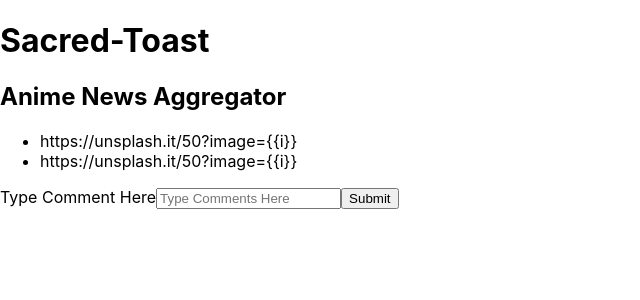
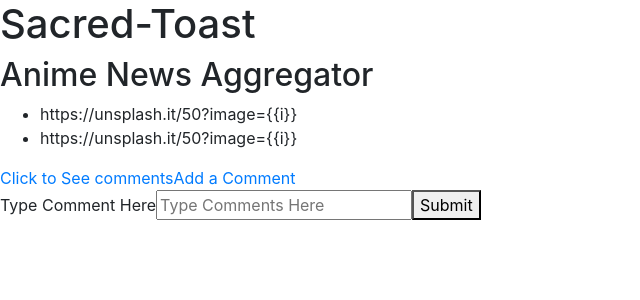
Before and after one commit to rustysandbox/sailor-moo, a React (Create React App) app: page /addcomment in a window 1280 px wide. Shown: the top 300 px of the page, without its empty margins (0-640 px from the left). Built offline with nearby package versions, Linux system fonts and the light colour scheme.

Commit message:
add toggle for adding and showing comments

```diff
--- a/package.json
+++ b/package.json
@@ -3,9 +3,12 @@
   "version": "0.1.0",
   "private": true,
   "dependencies": {
+    "bootstrap": "^4.3.1",
     "react": "^16.8.6",
     "react-dom": "^16.8.6",
-    "react-scripts": "3.0.1"
+    "react-router-dom": "^5.0.1",
+    "react-scripts": "3.0.1",
+    "reactstrap": "^8.0.1"
   },
   "scripts": {
     "start": "react-scripts start",
--- a/src/components/Box.js
+++ b/src/components/Box.js
@@ -1,4 +1,6 @@
 import React, { Component, Fragment } from "react";
+import { BrowserRouter, Route, Link } from "react-router-dom";
+import { Button } from "reactstrap";
 import News from "./News";
 import DisplayComments from "./DisplayComments";
 import Form from "./Form";
@@ -8,8 +10,14 @@ class Box extends Component {
     return (
       <Fragment>
         <News />
-        <DisplayComments />
-        <Form />
+
+        <BrowserRouter>
+          <Link to="/displaycomment">Click to See comments</Link>
+          <Route exact path="/displaycomment" component={DisplayComments} />
+
+          <Link to="/addcomment">Add a Comment</Link>
+          <Route exact path="/addcomment" component={Form} />
+        </BrowserRouter>
       </Fragment>
     );
   }
```
Also changed, not shown: src/components/App.js (+5 -4 lines), 1 other file (tests, documents, lock files or other folders).
